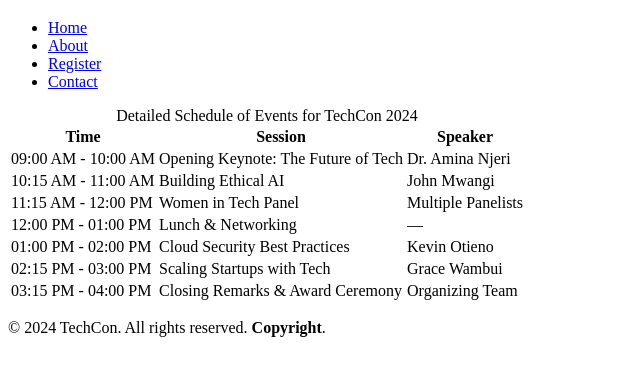
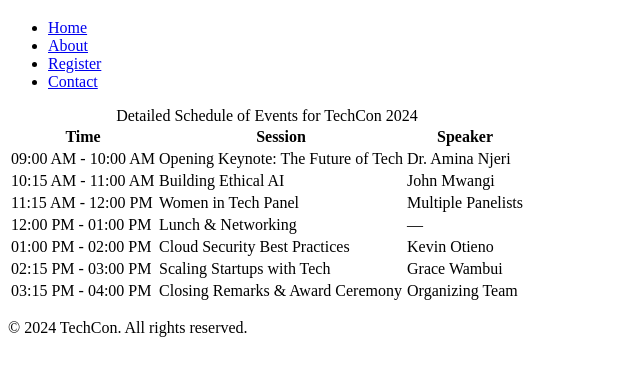
Before and after one commit to fittechjoy/TechCon_HTML, a plain HTML site: page techcon_website/schedule.html in a window 1280 px wide. Shown: the part 61-436 px from the top of the page, without its empty margins (0-640 px from the left). Drawn offline with Linux system fonts and the light colour scheme.

Commit message:
Fix resaved footer

```diff
--- a/techcon_website/schedule.html
+++ b/techcon_website/schedule.html
@@ -73,7 +73,7 @@
 
   <!-- Footer -->
   <footer>
-    <p>&copy; 2024 TechCon. All rights reserved. <strong>Copyright</strong>.</p>
+    <p>&copy; 2024 TechCon. All rights reserved.</p>
   </footer>
 
 </body>
```
